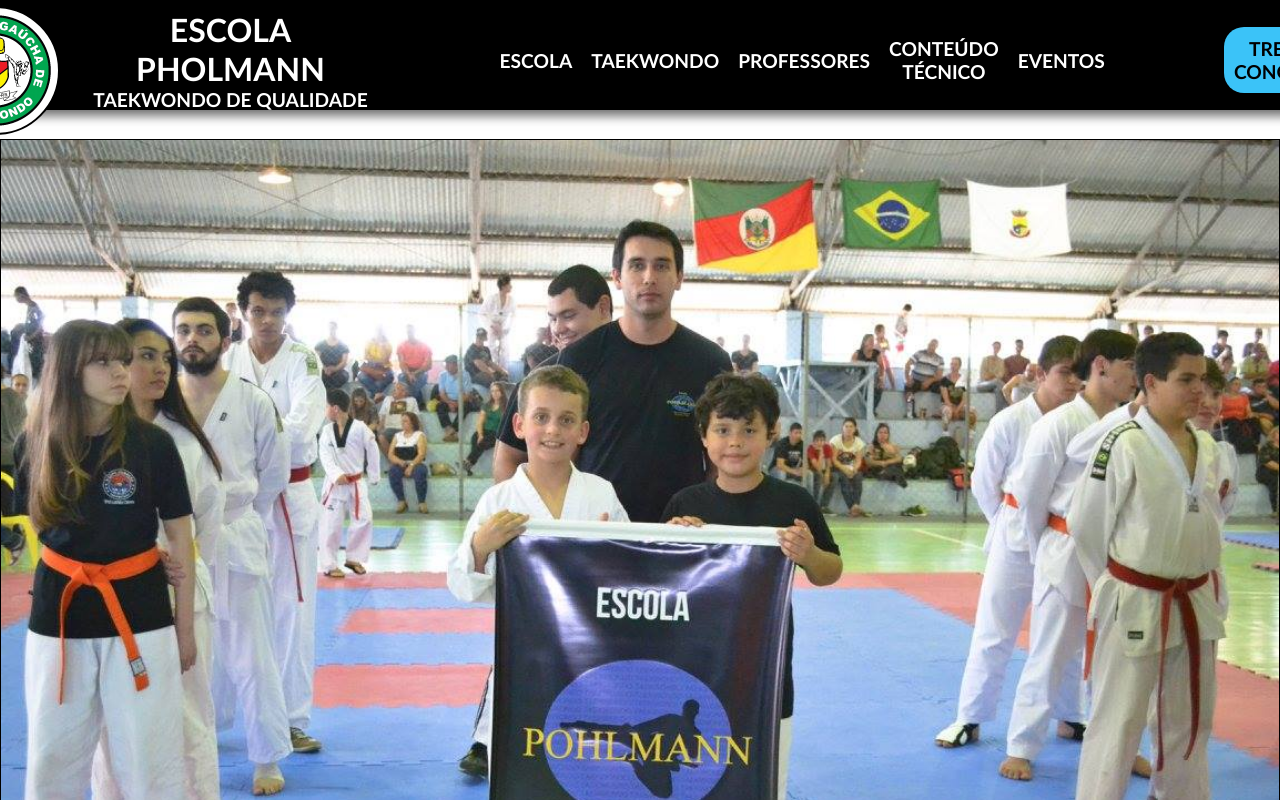
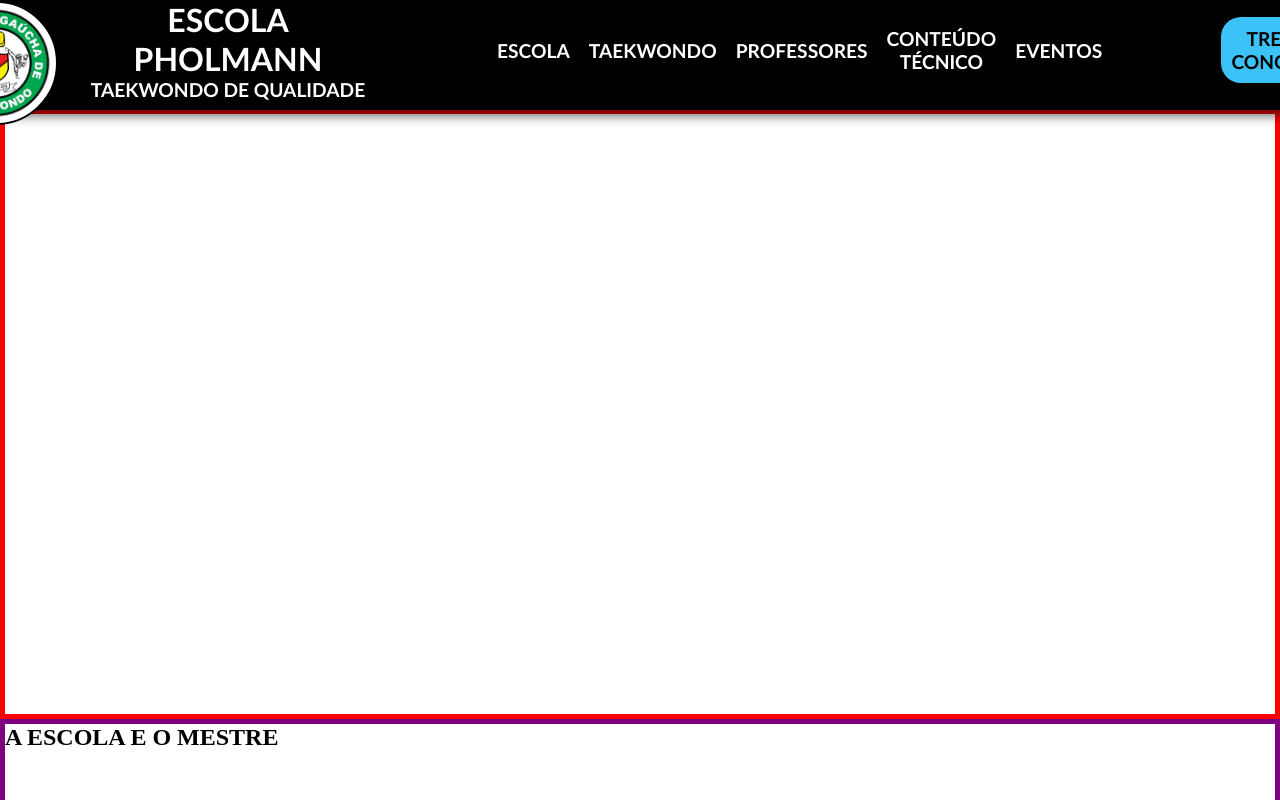
Before and after one commit to domingosmarjr/Projeto-Site-Escola-Pholmann, a plain HTML site: page index.html in a window 1280 px wide. Shown: the top 800 px of the page. Drawn offline with Linux system fonts and the light colour scheme.

Commit message:
Estruturei melhor tudo!

```diff
--- a/index.html
+++ b/index.html
@@ -23,12 +23,21 @@
        </nav>
     </header>
     <main>
+        <section class="cardPrincipal">
+            <!-- <img src="./imagens/a.jpg" width="100%"> -->
+        </section>
         <section>
-            <img src="./imagens/a.jpg" width="100%">
+            <h2>A ESCOLA E O MESTRE</h2>
         </section>
+        <section>
+            <h2>POR QUE PRATICAR TAEKWONDO</h2>
+        </section>
+        <section>
+            <h2>TREINE CONOSCO</h2>
+        </section>
+        <footer>
+
+        </footer>
     </main>
-    <footer>
-
-    </footer>
 </body>
 </html>
--- a/style.css
+++ b/style.css
@@ -5,15 +5,8 @@
     margin: 0px;
 }
 
-body {
-    margin-top: 0px;
-}
-
-
 
 header {
-    /* border: 1px solid salmon; */
-
     display: inline-flex;
     justify-content: center;
     align-items: center;
@@ -23,16 +16,18 @@ header {
     height: 100px;
     color: white;
     font-family: 'Trebuchet MS', 'Lucida Sans Unicode', 'Lucida Grande', 'Lucida Sans', Arial, sans-serif;
-    margin-bottom: 0px;
-    padding-bottom: 0px;
-    padding-top: 10px;
+
+    position: relative;
+    padding-bottom: 10px;
+    /* padding-top: 10px; */
 }
 
 header > img {
     border: 2px solid rgb(0, 0, 0);
-    margin: 0px;
     margin-right: 20px;
     margin-left: 2px;
+    margin-bottom: 0px;
+    margin-top: 25px;
     padding: 0px;
     width: 120px;
     height: 120px;
@@ -60,13 +55,8 @@ header > img:hover {
 #logotipo {
     text-align: center;
     width: 300px;
-    /* border: 1px solid blueviolet; */
     padding: 0px;
     margin: 0px;
-    /* margin-left: 10px; */
-    /* margin-top: 7px; */
-    /* height: 70px; */
-    /* background-color: coral; */
     margin-bottom: 0px;
     padding-bottom: 0px;
 }
@@ -102,14 +92,13 @@ nav > li {
     display: inline-flex;
     justify-content: center;
     align-items: center;
-    list-style-type: none;
+    /* list-style-type: none; */
     margin-left: 19px;
     padding: 0px;
     text-align: center;
 }
 
 nav > li > a {
-    /* border: 1px solid orange; */
     color: rgb(255, 255, 255);
     font-weight: bold;
     text-decoration: none;
@@ -129,7 +118,7 @@ nav > li > a {
 }
 
 #contato:hover {
-    background-color: rgb(59, 195, 248);
+    background-color: rgb(135, 221, 255);
     color: rgb(0, 0, 0);
     border-radius: 15px;
     padding: 10px;
@@ -137,26 +126,28 @@ nav > li > a {
 }
 
 nav > li > a:hover {
-    /* border: 1px solid orange; */
     color: rgb(59, 195, 248);
     font-weight: bold;
     text-decoration: none;
     transition: 0.5s;
 }
 
-
-
+/* --------- INÍCIO DO PRINCIPAL ------------ */
 main {
     height: 1000px;
-    margin-top: 0px;
+    margin-top: -20px;
     padding-top: 0px;
-    border: 1px solid black;
+    /* border: 10px solid black; */
 }
 
-main > section > img {
-    margin-top: 0px;
-    padding-top: 0px;
-    margin-top: 0px;
+main > section {
+    border: 5px solid purple;
+    height: 700px;
+}
+
+.cardPrincipal {
+    border: 5px solid rgb(255, 0, 0);
+    height: 600px;
 }
 
 footer {
```
